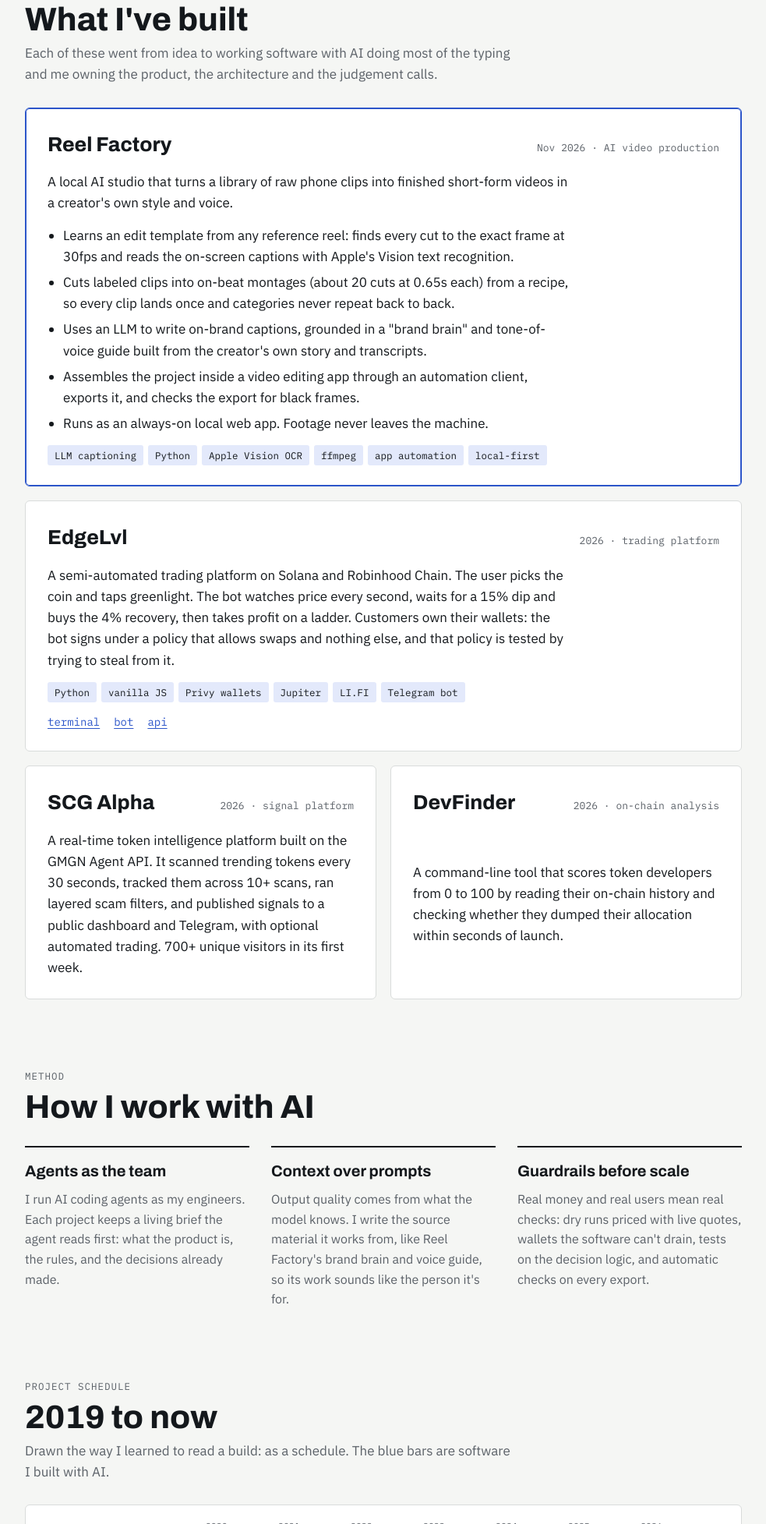
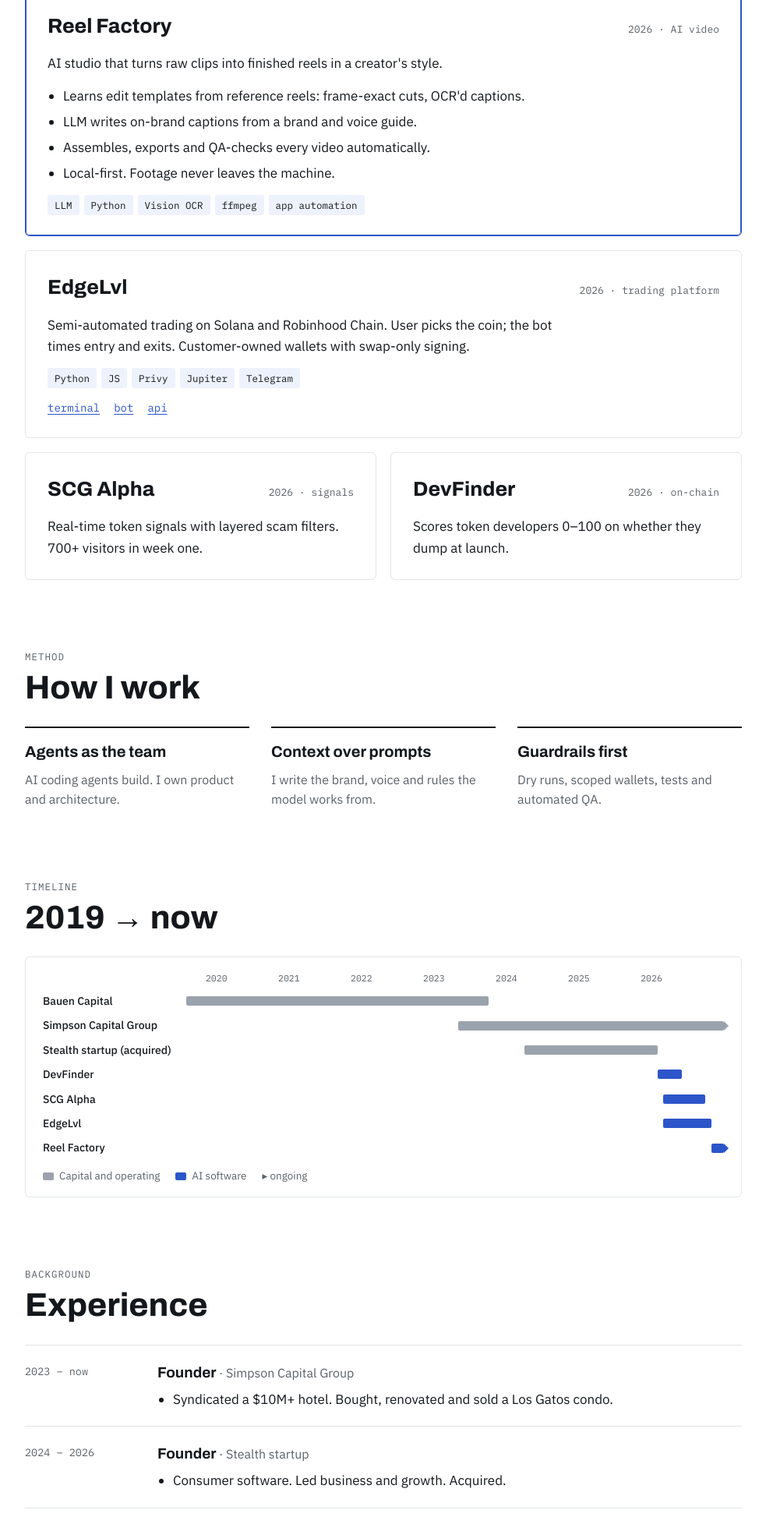
Before and after one commit to shanesimpson13/shanesimpson13.github.io, a plain HTML site: page index.html in a window 1280 px wide. Shown: the part 845-2800 px from the top of the page at 78% size, without its empty margins (148-1131 px from the left). Drawn offline with Linux system fonts and the light colour scheme.

Commit message:
Tighten copy and switch to white
Co-Authored-By: Claude Opus 5.5 <noreply@anthropic.com>

```diff
--- a/index.html
+++ b/index.html
@@ -4,36 +4,24 @@
 <meta charset="utf-8">
 <meta name="viewport" content="width=device-width, initial-scale=1, viewport-fit=cover">
 <title>Shane Simpson</title>
-<meta name="description" content="Shane Simpson: founder who builds and ships AI software end to end.">
+<meta name="description" content="Shane Simpson: founder who ships AI products end to end.">
 <link rel="preconnect" href="https://fonts.googleapis.com">
 <link rel="preconnect" href="https://fonts.gstatic.com" crossorigin>
 <link rel="stylesheet" href="https://fonts.googleapis.com/css2?family=Archivo:wdth,wght@62..125,400..800&family=IBM+Plex+Sans:wght@400;500;600&family=IBM+Plex+Mono:wght@400;500&display=swap">
 <style>
 /* Layout: a single column read like a project binder. Hero, built work, how I work, a project schedule (Gantt), then background. */
 :root {
-  --bg: #f5f6f4;
+  --bg: #ffffff;
   --surface: #ffffff;
   --ink: #14181c;
   --muted: #5b6168;
-  --line: #d9dcdb;
+  --line: #e3e5e8;
   --accent: #2c55c9;
-  --accent-soft: #e3e9fb;
+  --accent-soft: #eef2fd;
   --bar: #9aa3ad;
   --display: "Archivo", "Helvetica Neue", Arial, sans-serif;
   --body: "IBM Plex Sans", system-ui, -apple-system, sans-serif;
   --mono: "IBM Plex Mono", ui-monospace, Menlo, monospace;
-}
-@media (prefers-color-scheme: dark) {
-  :root:not([data-theme="light"]) {
-    --bg: #0f1215; --surface: #161a1f; --ink: #e8ebee; --muted: #9aa2ab;
-    --line: #2a3038; --accent: #86a5ff; --accent-soft: #1c2640; --bar: #56606b;
-    color-scheme: dark;
-  }
-}
-:root[data-theme="dark"] {
-  --bg: #0f1215; --surface: #161a1f; --ink: #e8ebee; --muted: #9aa2ab;
-  --line: #2a3038; --accent: #86a5ff; --accent-soft: #1c2640; --bar: #56606b;
-  color-scheme: dark;
 }
 
 * { box-sizing: border-box; }
@@ -158,43 +146,41 @@ img { max-width: 100%; }
 <div class="wrap">
 
   <header class="hero">
-    <div class="label">Founder · Builder</div>
+    <div class="label">Founder · AI builder</div>
     <h1>Shane<br>Simpson</h1>
-    <p class="lede">I build and ship <em>AI software</em> end to end, from the first prompt to paying users.</p>
-    <p class="sub">I started in construction management and private equity real estate, then founded a consumer software company that was acquired. In 2026 I built four software products on my own, using AI agents as my engineering team. One is a trading platform where customers own their wallets. One is an AI video production system.</p>
+    <p class="lede">I ship <em>AI products</em> end to end.</p>
+    <p class="sub">Ex–private equity real estate. Sold a software startup. Built four AI products solo in 2026.</p>
     <div class="links">
       <a href="https://www.linkedin.com/in/shane-simpson/">LinkedIn</a>
       <a href="https://github.com/shanesimpson13">GitHub</a>
     </div>
     <div class="figures">
-      <div><b>4</b><span>products shipped solo in 2026</span></div>
+      <div><b>4</b><span>AI products built solo, 2026</span></div>
       <div><b>1</b><span>startup acquired</span></div>
-      <div><b>$250M+</b><span>real estate underwritten and developed</span></div>
+      <div><b>$250M+</b><span>real estate developed</span></div>
     </div>
   </header>
 
   <section aria-labelledby="built">
     <div class="head">
-      <div class="label">Built with AI</div>
+      <div class="label">Work</div>
       <h2 id="built">What I've built</h2>
-      <p>Each of these went from idea to working software with AI doing most of the typing and me owning the product, the architecture and the judgement calls.</p>
     </div>
 
     <div class="projects">
       <article class="proj feature">
         <div class="proj-top">
           <h3>Reel Factory</h3>
-          <span class="meta">Nov 2026 · AI video production</span>
+          <span class="meta">2026 · AI video</span>
         </div>
-        <p>A local AI studio that turns a library of raw phone clips into finished short-form videos in a creator's own style and voice.</p>
+        <p>AI studio that turns raw clips into finished reels in a creator's style.</p>
         <ul>
-          <li>Learns an edit template from any reference reel: finds every cut to the exact frame at 30fps and reads the on-screen captions with Apple's Vision text recognition.</li>
-          <li>Cuts labeled clips into on-beat montages (about 20 cuts at 0.65s each) from a recipe, so every clip lands once and categories never repeat back to back.</li>
-          <li>Uses an LLM to write on-brand captions, grounded in a "brand brain" and tone-of-voice guide built from the creator's own story and transcripts.</li>
-          <li>Assembles the project inside a video editing app through an automation client, exports it, and checks the export for black frames.</li>
-          <li>Runs as an always-on local web app. Footage never leaves the machine.</li>
+          <li>Learns edit templates from reference reels: frame-exact cuts, OCR'd captions.</li>
+          <li>LLM writes on-brand captions from a brand and voice guide.</li>
+          <li>Assembles, exports and QA-checks every video automatically.</li>
+          <li>Local-first. Footage never leaves the machine.</li>
         </ul>
-        <div class="chips"><span>LLM captioning</span><span>Python</span><span>Apple Vision OCR</span><span>ffmpeg</span><span>app automation</span><span>local-first</span></div>
+        <div class="chips"><span>LLM</span><span>Python</span><span>Vision OCR</span><span>ffmpeg</span><span>app automation</span></div>
       </article>
 
       <article class="proj">
@@ -202,8 +188,8 @@ img { max-width: 100%; }
           <h3>EdgeLvl</h3>
           <span class="meta">2026 · trading platform</span>
         </div>
-        <p>A semi-automated trading platform on Solana and Robinhood Chain. The user picks the coin and taps greenlight. The bot watches price every second, waits for a 15% dip and buys the 4% recovery, then takes profit on a ladder. Customers own their wallets: the bot signs under a policy that allows swaps and nothing else, and that policy is tested by trying to steal from it.</p>
-        <div class="chips"><span>Python</span><span>vanilla JS</span><span>Privy wallets</span><span>Jupiter</span><span>LI.FI</span><span>Telegram bot</span></div>
+        <p>Semi-automated trading on Solana and Robinhood Chain. User picks the coin; the bot times entry and exits. Customer-owned wallets with swap-only signing.</p>
+        <div class="chips"><span>Python</span><span>JS</span><span>Privy</span><span>Jupiter</span><span>Telegram</span></div>
         <div class="proj-links">
           <a href="https://github.com/shanesimpson13/edgelvl-terminal">terminal</a>
           <a href="https://github.com/shanesimpson13/edgelvl-bot">bot</a>
@@ -215,16 +201,16 @@ img { max-width: 100%; }
         <article class="proj">
           <div class="proj-top">
             <h3>SCG Alpha</h3>
-            <span class="meta">2026 · signal platform</span>
+            <span class="meta">2026 · signals</span>
           </div>
-          <p>A real-time token intelligence platform built on the GMGN Agent API. It scanned trending tokens every 30 seconds, tracked them across 10+ scans, ran layered scam filters, and published signals to a public dashboard and Telegram, with optional automated trading. 700+ unique visitors in its first week.</p>
+          <p>Real-time token signals with layered scam filters. 700+ visitors in week one.</p>
         </article>
         <article class="proj">
           <div class="proj-top">
             <h3>DevFinder</h3>
-            <span class="meta">2026 · on-chain analysis</span>
+            <span class="meta">2026 · on-chain</span>
           </div>
-          <p>A command-line tool that scores token developers from 0 to 100 by reading their on-chain history and checking whether they dumped their allocation within seconds of launch.</p>
+          <p>Scores token developers 0–100 on whether they dump at launch.</p>
         </article>
       </div>
     </div>
@@ -233,31 +219,21 @@ img { max-width: 100%; }
   <section aria-labelledby="how">
     <div class="head">
       <div class="label">Method</div>
-      <h2 id="how">How I work with AI</h2>
+      <h2 id="how">How I work</h2>
     </div>
     <div class="how">
-      <div>
-        <h3>Agents as the team</h3>
-        <p>I run AI coding agents as my engineers. Each project keeps a living brief the agent reads first: what the product is, the rules, and the decisions already made.</p>
-      </div>
-      <div>
-        <h3>Context over prompts</h3>
-        <p>Output quality comes from what the model knows. I write the source material it works from, like Reel Factory's brand brain and voice guide, so its work sounds like the person it's for.</p>
-      </div>
-      <div>
-        <h3>Guardrails before scale</h3>
-        <p>Real money and real users mean real checks: dry runs priced with live quotes, wallets the software can't drain, tests on the decision logic, and automatic checks on every export.</p>
-      </div>
+      <div><h3>Agents as the team</h3><p>AI coding agents build. I own product and architecture.</p></div>
+      <div><h3>Context over prompts</h3><p>I write the brand, voice and rules the model works from.</p></div>
+      <div><h3>Guardrails first</h3><p>Dry runs, scoped wallets, tests and automated QA.</p></div>
     </div>
   </section>
 
   <section aria-labelledby="sched">
     <div class="head">
-      <div class="label">Project schedule</div>
-      <h2 id="sched">2019 to now</h2>
-      <p>Drawn the way I learned to read a build: as a schedule. The blue bars are software I built with AI.</p>
+      <div class="label">Timeline</div>
+      <h2 id="sched">2019 → now</h2>
     </div>
-    <div class="gantt-scroll" role="img" aria-label="Timeline: Bauen Capital 2019 to 2023, Simpson Capital Group 2023 to present, stealth startup 2024 to January 2026 (acquired), then DevFinder, SCG Alpha, EdgeLvl and Reel Factory all built in 2026.">
+    <div class="gantt-scroll" role="img" aria-label="Timeline: Bauen Capital 2019 to 2023, Simpson Capital Group 2023 to present, stealth startup 2024 to January 2026 (acquired), then DevFinder, SCG Alpha, EdgeLvl and Reel Factory built in 2026.">
       <div class="gantt">
         <div class="g-row"><span></span>
           <div class="g-axis">
@@ -276,8 +252,8 @@ img { max-width: 100%; }
         </div>
       </div>
       <div class="legend">
-        <span><i style="background:var(--bar)"></i>Capital and operating roles</span>
-        <span><i style="background:var(--accent)"></i>Software built with AI</span>
+        <span><i style="background:var(--bar)"></i>Capital and operating</span>
+        <span><i style="background:var(--accent)"></i>AI software</span>
         <span>▸ ongoing</span>
       </div>
     </div>
@@ -286,40 +262,33 @@ img { max-width: 100%; }
   <section aria-labelledby="bg">
     <div class="head">
       <div class="label">Background</div>
-      <h2 id="bg">Before the software</h2>
-      <p>I spent my career scoping, financing and delivering projects with real budgets and deadlines. I run software the same way.</p>
+      <h2 id="bg">Experience</h2>
     </div>
     <div class="cv">
       <div class="cv-row">
         <div class="when">2023 – now</div>
         <div>
           <h3>Founder <span>· Simpson Capital Group</span></h3>
-          <ul>
-            <li>Syndicated a $10M+ hotel asset with two GP partners.</li>
-            <li>Acquired, renovated and sold a condo in Los Gatos, CA.</li>
-          </ul>
+          <ul><li>Syndicated a $10M+ hotel. Bought, renovated and sold a Los Gatos condo.</li></ul>
         </div>
       </div>
       <div class="cv-row">
         <div class="when">2024 – 2026</div>
         <div>
-          <h3>Founder <span>· Stealth startup, Los Angeles</span></h3>
-          <ul><li>Founded a consumer software product and led business and growth. Acquired.</li></ul>
+          <h3>Founder <span>· Stealth startup</span></h3>
+          <ul><li>Consumer software. Led business and growth. Acquired.</li></ul>
         </div>
       </div>
       <div class="cv-row">
         <div class="when">2019 – 2023</div>
         <div>
-          <h3>Development Manager <span>· Bauen Capital, Los Gatos</span></h3>
-          <ul>
-            <li>First hire. Underwrote, acquired and managed development of $250M+ of commercial real estate.</li>
-            <li>Ran tenant improvement projects as construction manager: scope, budget, schedule and subcontractors from preconstruction to completion.</li>
-          </ul>
+          <h3>Development Manager <span>· Bauen Capital</span></h3>
+          <ul><li>First hire. Underwrote and developed $250M+ of commercial real estate.</li></ul>
         </div>
       </div>
       <div class="cv-row">
         <div class="when">Education</div>
-        <div><h3>Cal Poly San Luis Obispo <span>· B.S. Construction Management</span></h3></div>
+        <div><h3>Cal Poly SLO <span>· B.S. Construction Management</span></h3></div>
       </div>
     </div>
   </section>
```
